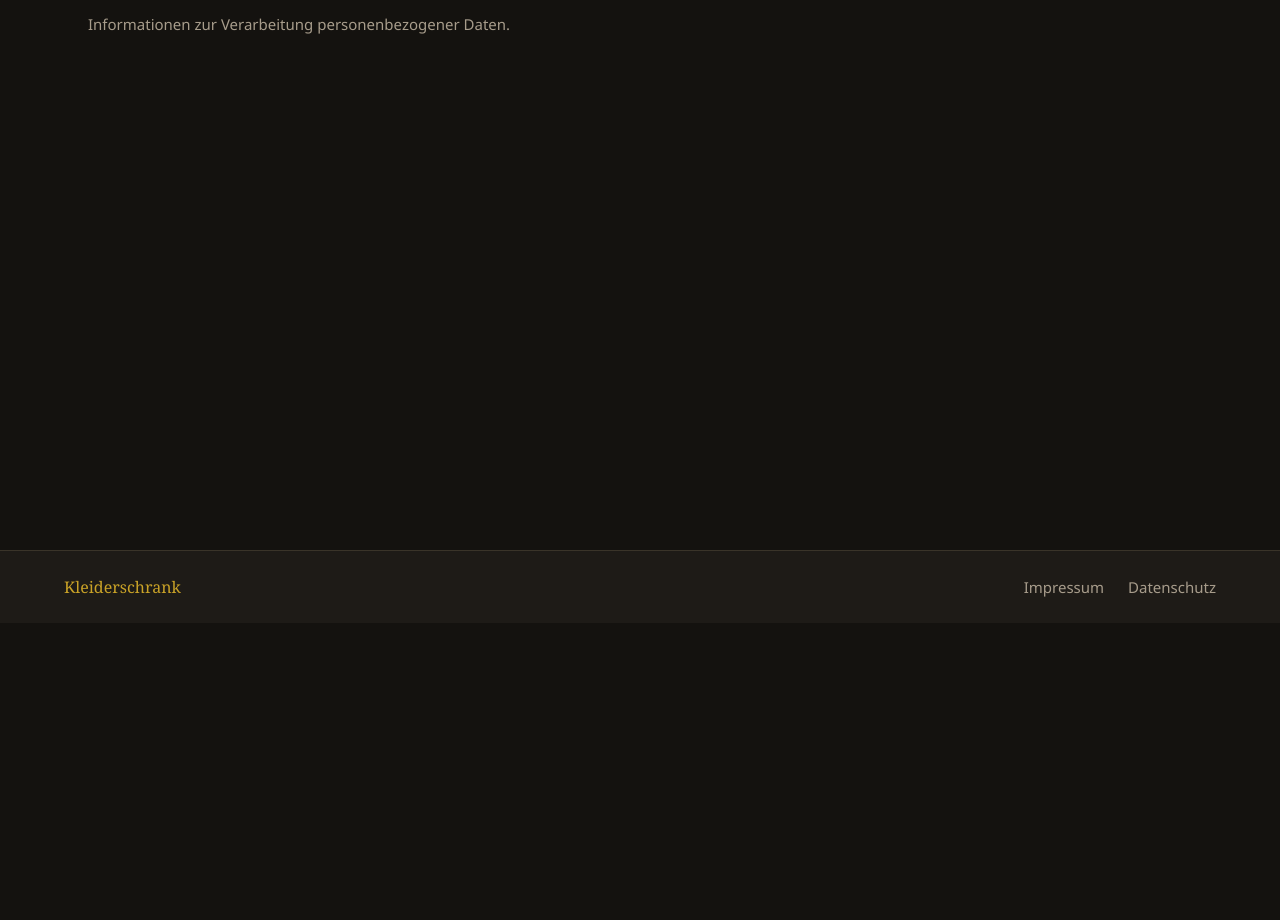
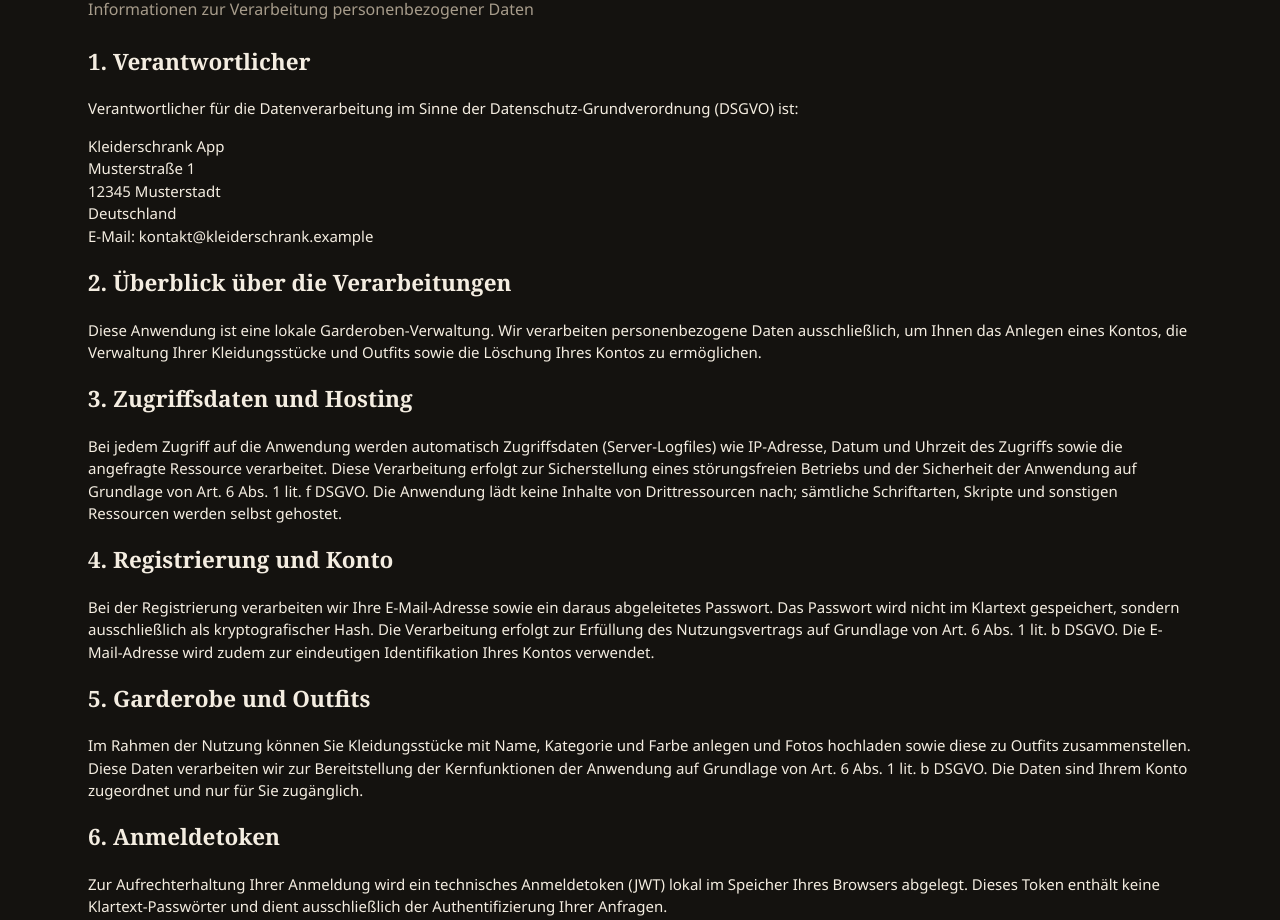
Before and after one commit to M3-13/e2e-officecloset-20260902-203939-092f, a React (Vite) app in the folder frontend/: page /datenschutz in a window 1280 px wide. Shown: the part 177-1097 px from the top of the page. Before the commit the page ends 800 px from the top, so only its background shows below. Built offline with nearby package versions, Linux system fonts and the light colour scheme; no server answers.

Commit message:
feat: Rechtshinweis- und Datenschutzseiten erstellen (#13)
Closes #8

Co-authored-by: office-crew <development@office-crew.dev>

```diff
--- a/frontend/src/pages/Impressum.jsx
+++ b/frontend/src/pages/Impressum.jsx
@@ -3,8 +3,95 @@ function Impressum() {
     <section className="page">
       <header className="page__header">
         <h1 className="page__title">Impressum</h1>
+        <p className="page__subtitle">Angaben gemäß § 5 DDG</p>
       </header>
-      <p className="page__muted">Angaben gemäß § 5 TMG.</p>
+
+      <div className="legal">
+        <h2>Anbieter</h2>
+        <p>
+          Kleiderschrank App
+          <br />
+          Musterstraße 1
+          <br />
+          12345 Musterstadt
+          <br />
+          Deutschland
+        </p>
+
+        <h2>Vertreten durch</h2>
+        <p>Max Mustermann</p>
+
+        <h2>Kontakt</h2>
+        <p>
+          Telefon: +49 (0) 123 456789
+          <br />
+          E-Mail: kontakt@kleiderschrank.example
+        </p>
+
+        <h2>Umsatzsteuer-Identifikationsnummer</h2>
+        <p>
+          Umsatzsteuer-Identifikationsnummer gemäß § 27a Umsatzsteuergesetz:
+          <br />
+          DE 123 456 789
+        </p>
+
+        <h2>Verantwortlich für den Inhalt nach § 18 Abs. 2 MStV</h2>
+        <p>
+          Max Mustermann
+          <br />
+          Musterstraße 1
+          <br />
+          12345 Musterstadt
+        </p>
+
+        <h2>EU-Streitschlichtung</h2>
+        <p>
+          Die Europäische Kommission stellt eine Plattform zur
+          Online-Streitbeilegung (OS) bereit:{' '}
+          <a
+            href="https://ec.europa.eu/consumers/odr/"
+            target="_blank"
+            rel="noreferrer"
+          >
+            https://ec.europa.eu/consumers/odr/
+          </a>
+          . Unsere E-Mail-Adresse finden Sie oben im Impressum. Wir sind nicht
+          bereit oder verpflichtet, an Streitbeilegungsverfahren vor einer
+          Verbraucherschlichtungsstelle teilzunehmen.
+        </p>
+
+        <h2>Haftung für Inhalte</h2>
+        <p>
+          Als Diensteanbieter sind wir gemäß § 7 Abs. 1 DDG für eigene Inhalte
+          auf diesen Seiten nach den allgemeinen Gesetzen verantwortlich. Nach
+          §§ 8 bis 10 DDG sind wir als Diensteanbieter jedoch nicht
+          verpflichtet, übermittelte oder gespeicherte fremde Informationen zu
+          überwachen oder nach Umständen zu forschen, die auf eine rechtswidrige
+          Tätigkeit hinweisen. Verpflichtungen zur Entfernung oder Sperrung der
+          Nutzung von Informationen nach den allgemeinen Gesetzen bleiben
+          hiervon unberührt.
+        </p>
+
+        <h2>Haftung für Links</h2>
+        <p>
+          Unser Angebot enthält Links zu externen Websites Dritter, auf deren
+          Inhalte wir keinen Einfluss haben. Deshalb können wir für diese
+          fremden Inhalte auch keine Gewähr übernehmen. Für die Inhalte der
+          verlinkten Seiten ist stets der jeweilige Anbieter oder Betreiber der
+          Seiten verantwortlich. Die verlinkten Seiten wurden zum Zeitpunkt der
+          Verlinkung auf mögliche Rechtsverstöße überprüft. Rechtswidrige
+          Inhalte waren zum Zeitpunkt der Verlinkung nicht erkennbar.
+        </p>
+
+        <h2>Urheberrecht</h2>
+        <p>
+          Die durch die Seitenbetreiber erstellten Inhalte und Werke auf diesen
+          Seiten unterliegen dem deutschen Urheberrecht. Die Vervielfältigung,
+          Bearbeitung, Verbreitung und jede Art der Verwertung außerhalb der
+          Grenzen des Urheberrechtes bedürfen der schriftlichen Zustimmung des
+          jeweiligen Autors bzw. Erstellers.
+        </p>
+      </div>
     </section>
   )
 }
--- a/frontend/src/pages/Privacy.jsx
+++ b/frontend/src/pages/Privacy.jsx
@@ -2,9 +2,126 @@ function Privacy() {
   return (
     <section className="page">
       <header className="page__header">
-        <h1 className="page__title">Datenschutz</h1>
+        <h1 className="page__title">Datenschutzerklärung</h1>
+        <p className="page__subtitle">
+          Informationen zur Verarbeitung personenbezogener Daten
+        </p>
       </header>
-      <p className="page__muted">Informationen zur Verarbeitung personenbezogener Daten.</p>
+
+      <div className="legal">
+        <h2>1. Verantwortlicher</h2>
+        <p>
+          Verantwortlicher für die Datenverarbeitung im Sinne der
+          Datenschutz-Grundverordnung (DSGVO) ist:
+        </p>
+        <p>
+          Kleiderschrank App
+          <br />
+          Musterstraße 1
+          <br />
+          12345 Musterstadt
+          <br />
+          Deutschland
+          <br />
+          E-Mail: kontakt@kleiderschrank.example
+        </p>
+
+        <h2>2. Überblick über die Verarbeitungen</h2>
+        <p>
+          Diese Anwendung ist eine lokale Garderoben-Verwaltung. Wir
+          verarbeiten personenbezogene Daten ausschließlich, um Ihnen das
+          Anlegen eines Kontos, die Verwaltung Ihrer Kleidungsstücke und
+          Outfits sowie die Löschung Ihres Kontos zu ermöglichen.
+        </p>
+
+        <h2>3. Zugriffsdaten und Hosting</h2>
+        <p>
+          Bei jedem Zugriff auf die Anwendung werden automatisch
+          Zugriffsdaten (Server-Logfiles) wie IP-Adresse, Datum und Uhrzeit des
+          Zugriffs sowie die angefragte Ressource verarbeitet. Diese
+          Verarbeitung erfolgt zur Sicherstellung eines störungsfreien
+          Betriebs und der Sicherheit der Anwendung auf Grundlage von Art. 6
+          Abs. 1 lit. f DSGVO. Die Anwendung lädt keine Inhalte von
+          Drittressourcen nach; sämtliche Schriftarten, Skripte und sonstigen
+          Ressourcen werden selbst gehostet.
+        </p>
+
+        <h2>4. Registrierung und Konto</h2>
+        <p>
+          Bei der Registrierung verarbeiten wir Ihre E-Mail-Adresse sowie ein
+          daraus abgeleitetes Passwort. Das Passwort wird nicht im Klartext
+          gespeichert, sondern ausschließlich als kryptografischer Hash. Die
+          Verarbeitung erfolgt zur Erfüllung des Nutzungsvertrags auf
+          Grundlage von Art. 6 Abs. 1 lit. b DSGVO. Die E-Mail-Adresse wird
+          zudem zur eindeutigen Identifikation Ihres Kontos verwendet.
+        </p>
+
+        <h2>5. Garderobe und Outfits</h2>
+        <p>
+          Im Rahmen der Nutzung können Sie Kleidungsstücke mit Name, Kategorie
+          und Farbe anlegen und Fotos hochladen sowie diese zu Outfits
+          zusammenstellen. Diese Daten verarbeiten wir zur Bereitstellung der
+          Kernfunktionen der Anwendung auf Grundlage von Art. 6 Abs. 1 lit. b
+          DSGVO. Die Daten sind Ihrem Konto zugeordnet und nur für Sie
+          zugänglich.
+        </p>
+
+        <h2>6. Anmeldetoken</h2>
+        <p>
+          Zur Aufrechterhaltung Ihrer Anmeldung wird ein technisches
+          Anmeldetoken (JWT) lokal im Speicher Ihres Browsers abgelegt. Dieses
+          Token enthält keine Klartext-Passwörter und dient ausschließlich der
+          Authentifizierung Ihrer Anfragen.
+        </p>
+
+        <h2>7. Speicherdauer und Löschung</h2>
+        <p>
+          Ihre personenbezogenen Daten werden gespeichert, solange Sie ein
+          Konto bei uns führen. Sie können Ihr Konto und sämtliche damit
+          verbundenen Daten (einschließlich Kleidungsstücke, Fotos und Outfits)
+          jederzeit in den Kontoeinstellungen löschen. Nach der Löschung werden
+          die Daten unverzüglich entfernt, sofern keine gesetzlichen
+          Aufbewahrungspflichten entgegenstehen.
+        </p>
+
+        <h2>8. Weitergabe von Daten</h2>
+        <p>
+          Eine Übermittlung Ihrer personenbezogenen Daten an Dritte findet
+          nicht statt, es sei denn, Sie haben ausdrücklich eingewilligt oder es
+          besteht eine gesetzliche Verpflichtung hierzu.
+        </p>
+
+        <h2>9. Ihre Rechte</h2>
+        <p>Sie haben nach der DSGVO das Recht auf:</p>
+        <ul>
+          <li>Auskunft über die zu Ihrer Person gespeicherten Daten (Art. 15 DSGVO),</li>
+          <li>Berichtigung unrichtiger Daten (Art. 16 DSGVO),</li>
+          <li>Löschung Ihrer Daten (Art. 17 DSGVO),</li>
+          <li>Einschränkung der Verarbeitung (Art. 18 DSGVO),</li>
+          <li>Datenübertragbarkeit (Art. 20 DSGVO),</li>
+          <li>Widerspruch gegen die Verarbeitung (Art. 21 DSGVO).</li>
+        </ul>
+        <p>
+          Zur Ausübung dieser Rechte können Sie sich jederzeit an die oben
+          genannten Kontaktdaten wenden.
+        </p>
+
+        <h2>10. Beschwerderecht</h2>
+        <p>
+          Sie haben das Recht, sich bei einer Datenschutz-Aufsichtsbehörde über
+          die Verarbeitung Ihrer personenbezogenen Daten durch uns zu
+          beschweren.
+        </p>
+
+        <h2>11. Sicherheit</h2>
+        <p>
+          Wir setzen technische und organisatorische Maßnahmen ein, um Ihre
+          Daten gegen Verlust, Missbrauch und unbefugten Zugriff zu schützen.
+          Dazu gehören insbesondere die passwortbasierte Authentifizierung mit
+          gehashten Passwörtern sowie der ausschließlich verschlüsselte
+          Zugriff auf Ihre Daten über HTTPS.
+        </p>
+      </div>
     </section>
   )
 }
```
